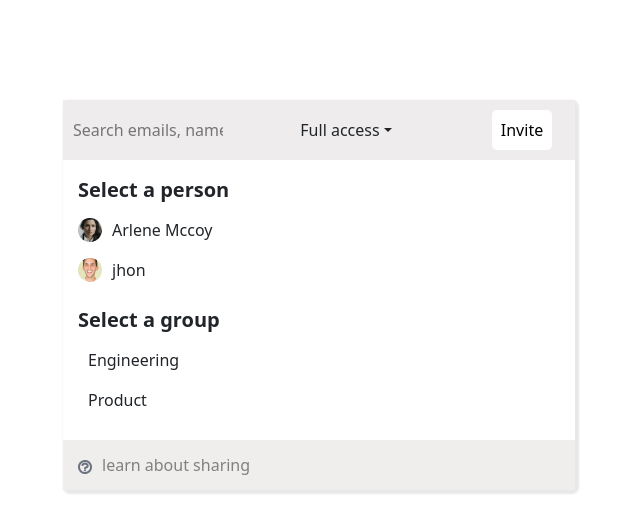
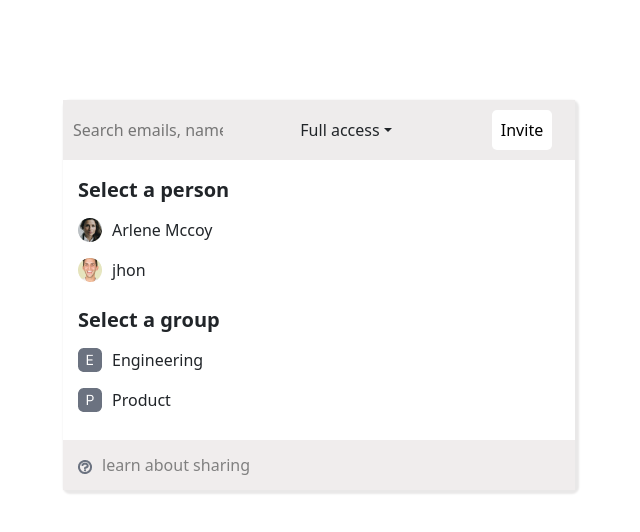
Before and after one commit to harsha9724/Notion-share-modal, a React (Create React App) app: page /invite in a window 1280 px wide. Shown: the top 532 px of the page, without its empty margins (37-677 px from the left). Built offline with nearby package versions, Linux system fonts and the light colour scheme.

Commit message:
changed groups icon

```diff
--- a/src/components/InviteSection/inviteSection.jsx
+++ b/src/components/InviteSection/inviteSection.jsx
@@ -61,7 +61,7 @@ const InviteSection=()=>{
            grouplist.slice(0,2).map((group,i)=>{
                 return(
                     <div className="member-container" key={i} onClick={()=>handleSelect(group)}>
-                        <img src={group.img} alt="" />
+                        <img src={group.profileImg} alt="" />
                         <h6 style={{marginTop:"10px"}}>{group.branch}</h6>
                     </div>
                 )
```
